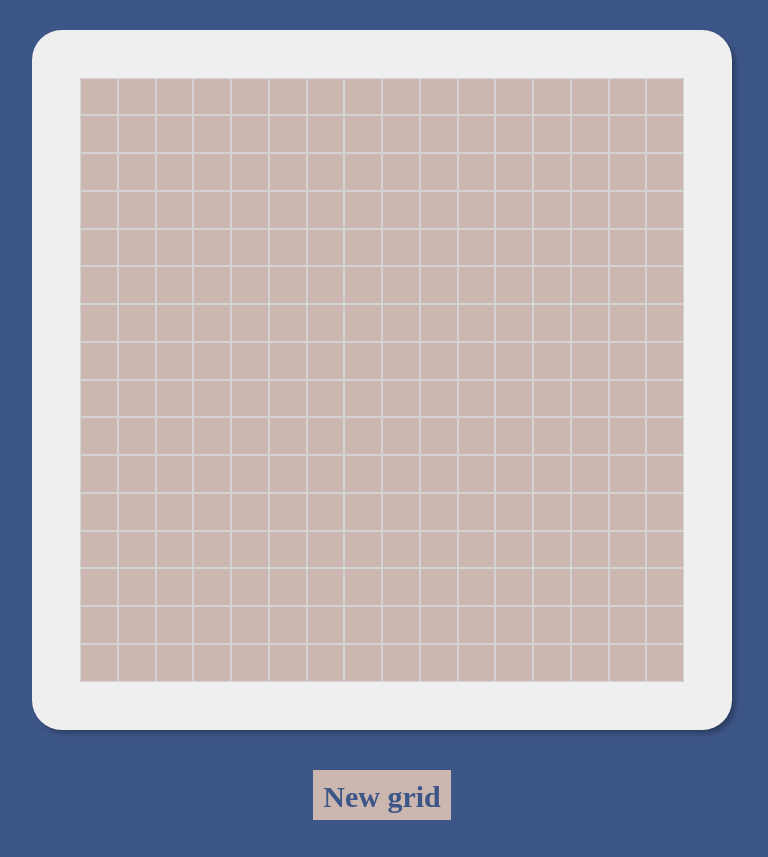
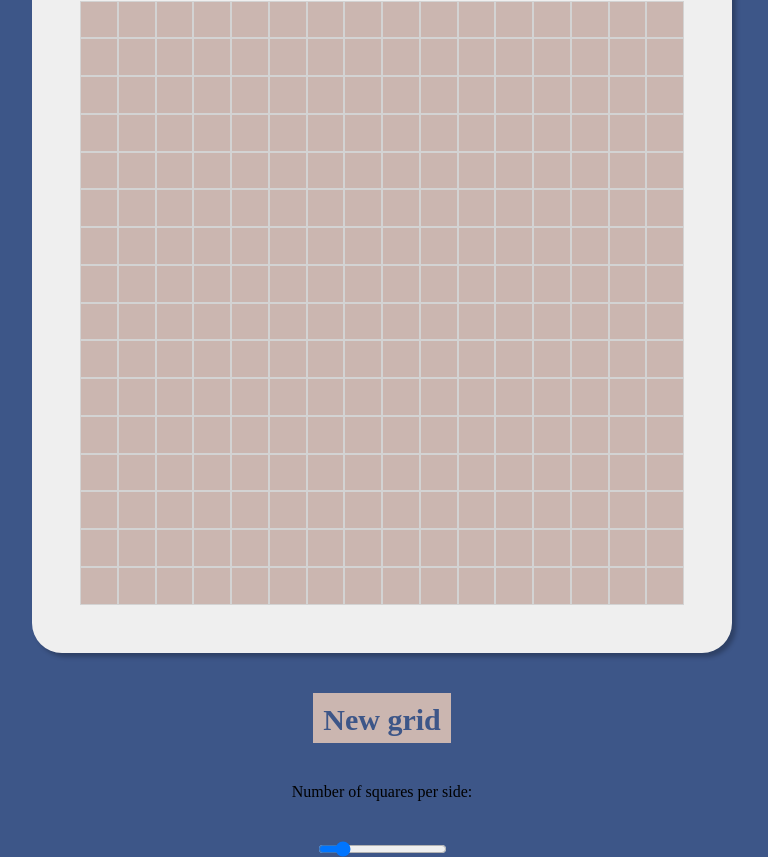
Before and after one commit to acdeguia/etch-a-sketch, a plain HTML site: page index.html in a window 1280 px wide. Shown: the part 27-884 px from the top of the page, without its empty margins (258-1026 px from the left). Before the commit the page ends 847 px from the top, so only its background shows below. Drawn offline with Linux system fonts and the light colour scheme.

Commit message:
add slider

```diff
--- a/index.html
+++ b/index.html
@@ -1,21 +1,29 @@
 <!DOCTYPE html>
 <html lang="en">
-<head>
-    <meta charset="UTF-8">
-    <meta http-equiv="X-UA-Compatible" content="IE=edge">
-    <meta name="viewport" content="width=device-width, initial-scale=1.0">
-    <link rel="stylesheet" href="./styles.css">
+  <head>
+    <meta charset="UTF-8" />
+    <meta http-equiv="X-UA-Compatible" content="IE=edge" />
+    <meta name="viewport" content="width=device-width, initial-scale=1.0" />
+    <link rel="stylesheet" href="./styles.css" />
     <script src="./app.js" defer></script>
     <title>Etch-a-sketch</title>
-</head>
-<body>
+  </head>
+  <body>
     <h3 class="title">Etch-A-Sketch</h3>
 
-    <div  id="container">
-    </div>
-    <button class="button-size" id="size" >New grid</button>
+    <div id="container"></div>
+    <button class="button-size" id="size">New grid</button>
 
-
-
-</body>
+    <label for="size">Number of squares per side: </label>
+    <input
+      type="range"
+      name="grid"
+      id="size"
+      min="1"
+      max="99"
+      step="1"
+      value="16"
+    />
+    <output class="grid-size" for="size"></output>
+  </body>
 </html>
```
